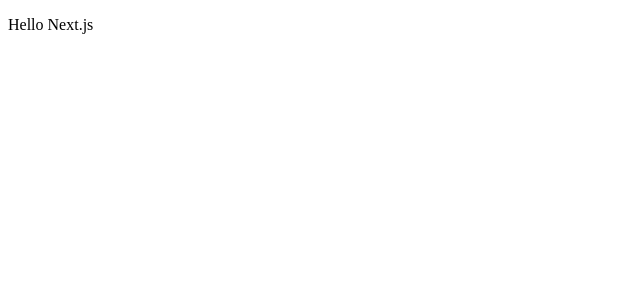
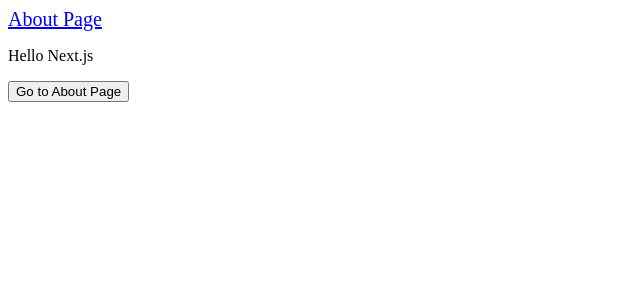
Before and after one commit to anhpham1509/hello-nextjs, a Next.js app: page / in a window 1280 px wide. Shown: the top 300 px of the page, without its empty margins (0-640 px from the left). Built offline with nearby package versions, Linux system fonts and the light colour scheme.

Commit message:
feat: implement about page and link to it from index page.

```diff
--- a/pages/index.js
+++ b/pages/index.js
@@ -1,6 +1,14 @@
+import Link from 'next/link';
+
 const Index = () => (
   <div>
+    <Link href='/about'>
+      <a style={{fontSize: 20}}>About Page</a>
+    </Link>
     <p>Hello Next.js</p>
+    <Link href='/about'>
+      <button>Go to About Page</button>
+    </Link>
   </div>
 );
 
```
Also changed, not shown: pages/about.js (added, +7 -0 lines).
